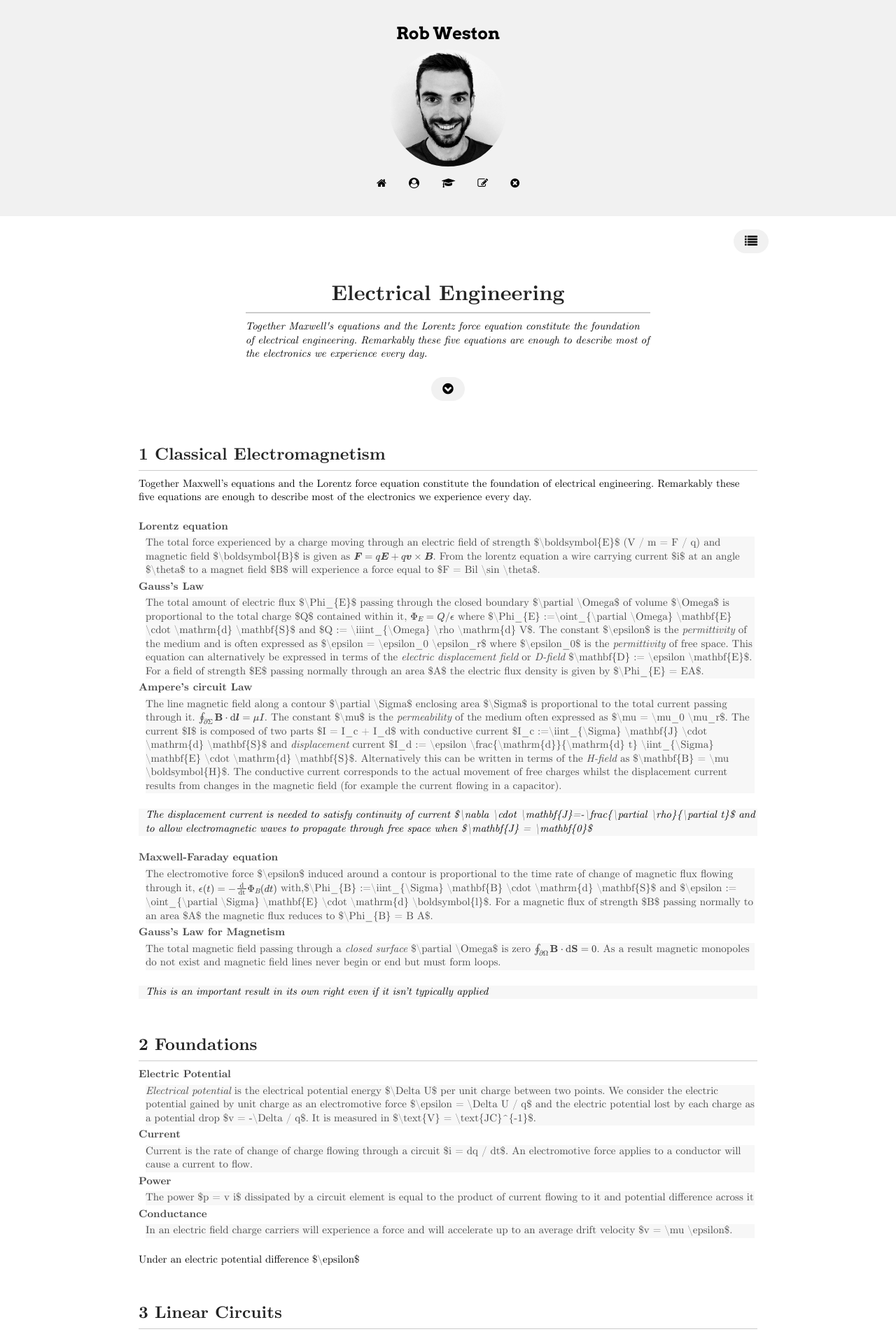
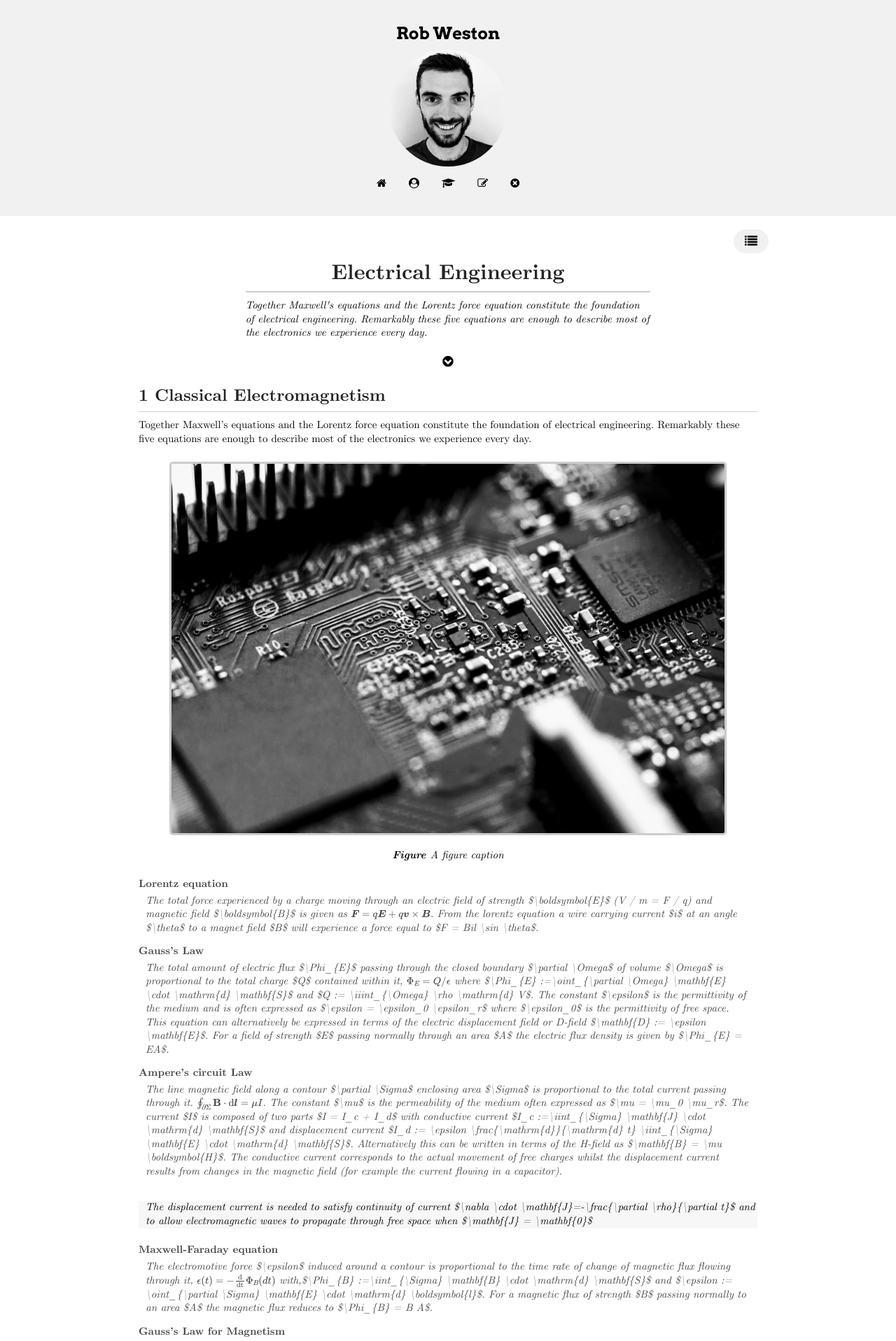
Before and after one commit to robw4/robw4.github.io, a Jekyll site: the page built from _posts/2020-06-27-electrical-cheat-sheet.md, in a window 1280 px wide. Shown: the top 1917 px of the page at 70% size. Built offline with Jekyll 4.4.1, drawn with Linux system fonts in a browser that asks for light colours; formulas are drawn with MathJax 3.

Commit message:
Added favicon. Working table of contents

```diff
--- a/_layouts/default.html
+++ b/_layouts/default.html
@@ -1,12 +1,14 @@
 <html><head><title>Rob Weston</title>
     <meta charset="UTF-8">
     <meta name="viewport" content="width=device-width, initial-scale=1">
+
     <link rel="stylesheet" href="https://www.w3schools.com/w3css/4/w3.css">
     <link rel="stylesheet" href="https://fonts.googleapis.com/css?family=Raleway">
     <link rel="stylesheet" href="https://cdnjs.cloudflare.com/ajax/libs/font-awesome/4.7.0/css/font-awesome.min.css">
     <link rel="stylesheet" href="https://fonts.googleapis.com/icon?family=Material+Icons">
     {% include mathjax.html %}
     <link rel="stylesheet" href="/assets/css/style.css">
+    <link rel="icon" href="/assets/images/favicon.ico">
     <!--<style>
         body,h1,h2,h3,h4,h5 {font-family: "Raleway", sans-serif}
     </style> -->
--- a/_layouts/page.html
+++ b/_layouts/page.html
@@ -16,25 +16,31 @@
         <div class="w3-col l8 m0 s0 w3-container">
             <!-- page title and abstract-->
             <h1 class="w3-center">{{ page.title }}</h1>
+            <div class="w3-row">
                 {% if page.abstract %}
-                <p><em>{{ page.abstract }}</em></p>
+                    <p style="margin: 0 0 5"><em>{{ page.abstract }}</em></p>
                 {% endif %}
+            </div>
             <!-- table of contents -->
-            <div class="w3-container">
+            <div>
                 <div class="outer-center">
-                    <div class="inner-center">
+                    <div class="inner-center w3-round-large w3-padding">
                         <div class="w3-center">
                             <div class="w3-bar">
-                            <button onclick="toggleContent()" class="w3-button w3-large w3-left-align header w3-hover-amber w3-light-gray w3-round-xxlarge w3-right" style="outline:none">
+                                <button onclick="toggleContent()" class="w3-button w3-large w3-left-align w3-round-xxlarge w3-white w3-hover-amber w3-right" style="outline:none">
                                     <i class="fa fa-chevron-circle-down" aria-hidden="true" id="ContentIcon"></i></button>
                             </div>
                         </div>
-                        <div id="Content" class="w3-hide">
-                            <a id="heading"><h2 class="w3-center" style="padding-top: 10px">Content</h2></a>
+                        <a id="heading">
+                            <div id="Content" class="w3-hide w3-padding w3-container">
+                                <div class="w3-padding  w3-light-gray w3-round-xxlarge">
+                                    <h2 class="w3-center" style="padding-top: 10px">Content</h2>
                                     <div class="toc" style="font-size: large">
                                         {% include toc.html h_min=2 html=content ordered=true %}
                                     </div>
                                 </div>
+                            </div>
+                        </a>
                     </div>
                     <div class="clear"/>
                 </div>
--- a/_posts/2020-06-27-electrical-cheat-sheet.md
+++ b/_posts/2020-06-27-electrical-cheat-sheet.md
@@ -6,10 +6,12 @@
 image: /assets/images/electrical.jpg
 ---
 
-
 ## Classical Electromagnetism
 
 Together Maxwell's equations and the Lorentz force equation constitute the foundation of electrical engineering. Remarkably these five equations are enough to describe most of the electronics we experience every day.
+
+![Teaser](/assets/images/electrical.jpg)
+_A figure caption_
 
 Lorentz equation
 : The total force experienced by a charge moving through an electric field of strength $\boldsymbol{E}$ (V / m = F / q) and magnetic field $\boldsymbol{B}$ is given as $$\boldsymbol{F} = q \boldsymbol{E} + q \boldsymbol{v} \times \boldsymbol{B}$$. From the lorentz equation a wire carrying current $i$ at an angle $\theta$ to a magnet field $B$ will experience a force equal to $F = Bil \sin \theta$.
--- a/_sass/custom-style.scss
+++ b/_sass/custom-style.scss
@@ -34,7 +34,7 @@
 }
 
 // Header numbering added using the numbered class
-h1, h2, h3, h4, h5, h6 {padding-top: 30px}
+h1, h2, h3, h4, h5, h6 {padding-top: 0px}
 
 body {counter-reset: h2}
 h2 {counter-reset: h3}
@@ -118,6 +118,7 @@
 // Emphasis class
 em {
   font-style: italic;
+  text-align: center;
 }
 
 strong {
@@ -146,9 +147,9 @@
 
 dl dd {
   margin: 4px 4px 4px 10px;
-  padding: 0px 0px 0px 0px ;
-  font-style: normal;
-  background-color: #f7f7f7
+  padding: 0px 5px 10px 0px ;
+  font-style: italic;
+  //background-color: #f7f7f7
 }
 
 dl p {
@@ -164,20 +165,46 @@
 }
 
 /* Images */
-img {
+p img {
   //position: relative;
-  margin: 0 auto;
-  max-width: 800px; // This is neccessary for the blogs
+  display: block;
+  margin-left: auto;
+  margin-right: auto;
+  max-width: 90%;
+  z-index: 100;
+  border: 3px solid #ccc;
+  border-radius: 5px;
 }
 
-p img, .emoji {
-  display: inline;
-  margin: 0;
-  padding: 0;
-  vertical-align: middle;
-  text-align: center;
-  border: none;
+
+p img + em:before{
+  //text-indent: 10px;
+  //text-align: center;
+  content: "Figure ";
+  font-weight: bold;
 }
+
+p img + em {
+  display: inline-block;
+  margin-top: 20px;
+  margin-left: auto;
+  margin-right: auto;
+  width: 100%;
+}
+
+//p img:hover {
+//  transform: scale(2);
+//}
+
+//p img, .emoji {
+//  display: inline;
+//  margin: 0;
+//  padding: 0;
+//  vertical-align: middle;
+//  text-align: center;
+//  border: none;
+//
+//}
 
 /* Code blocks */
 
@@ -200,28 +227,85 @@
 
 /* Tables */
 table {
-  width:100%;
+  border-top: 3px solid  black;
+  border-bottom: 3px solid  black;
+  //border-spacing: 1;
+  border-collapse: collapse;
+  background: white;
+  //border-radius: 10px;
+  overflow: hidden;
+  width: 100%;
+  margin: 0 auto;
+  position: relative;
+}
+table * {
+  position: relative;
+}
+table th {
+  //background-color: #ccc;
+  border-bottom: 1px solid  #ccc;
+}
+table tr {
+  padding-bottom: 2px;
+  padding-top: 2px;
 }
 
-table {
-  border: 1px solid #ccc;
-  margin-bottom: 32px;
-  text-align: left;
-}
+table tr:nth-child(even) {background-color: #f7f7f7}
 
-th {
-  font-family: cmu-serif, 'Arvo', Helvetica, Arial, sans-serif;
-  font-size: 18px;
-  font-weight: normal;
-  padding: 10px;
-  background: #232323;
-  color: #FDFEFB;
-}
+//
+//table td, table th {
+//  padding-left: 2px;
+//
+//}
+//table thead tr {
+//  height: 60px;
+//  //background: #36304a;
+//  border-bottom: 1px solid black;
+//}
+//table tbody tr {
+//  height: 50px;
+//  background: white;
+//}
+//table tbody tr:last-child {
+//  border: 0;
+//}
+//table td, table th {
+//  text-align: left;
+//}
+//table td.l, table th.l {
+//  text-align: right;
+//}
+//table td.c, table th.c {
+//  text-align: center;
+//}
+//table td.r, table th.r {
+//  text-align: center;
+//}
 
-td {
-  padding: 10px;
-  background: #ccc;
-}
+//
+//table {
+//  width:100%;
+//}
+//
+//table {
+//  border: 1px solid #ccc;
+//  margin-bottom: 32px;
+//  text-align: left;
+//}
+
+//th {
+//  font-family: cmu-serif, 'Arvo', Helvetica, Arial, sans-serif;
+//  font-size: 18px;
+//  font-weight: normal;
+//  padding: 10px;
+//  background: #232323;
+//  color: #FDFEFB;
+//}
+//
+//td {
+//  padding: 10px;
+//  background: #ccc;
+//}
 
 
 
```
Also changed, not shown: other parts of _layouts/page.html (+3 -0 lines), assets/images/electrical.jpg, assets/images/favicon.ico (added). Lines whose indentation alone changed are shown as unchanged.
